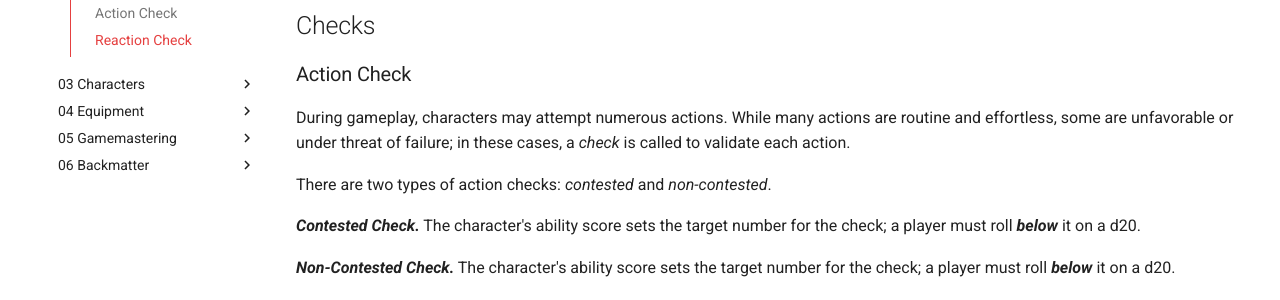
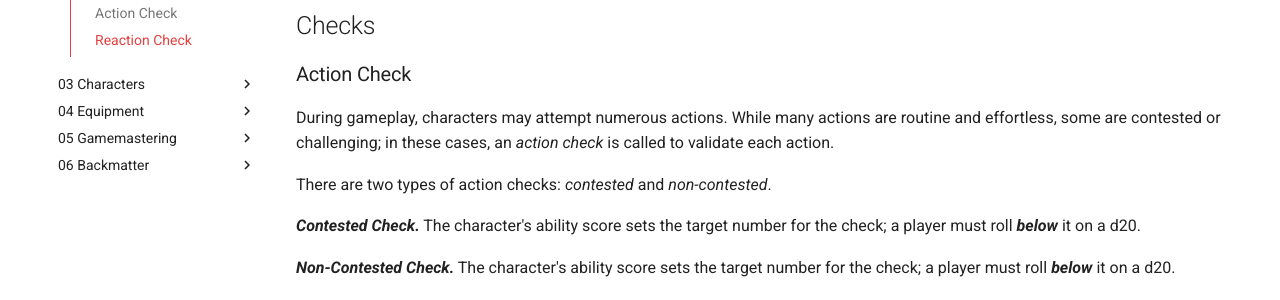
Before and after one commit to OldManUmby/DungeonLegacy, an MkDocs documentation site: the page built from docs/project/manuscript/02 Gameplay/01 Gameplay.md, in a window 1280 px wide and 932 px high. Shown: the part 368-668 px from the top of the window. Built offline with MkDocs 1.6.1 and Material for MkDocs 9.7.7, drawn with Linux system fonts in a browser that asks for light colours; comment, search, counter and statistics services are not loaded.

Commit message:
Updated MD Syntax

```diff
--- a/docs/project/manuscript/02 Gameplay/01 Gameplay.md
+++ b/docs/project/manuscript/02 Gameplay/01 Gameplay.md
@@ -12,13 +12,13 @@
 
 ### Action Check
 
-During gameplay, characters may attempt numerous actions. While many actions are routine and effortless, some are unfavorable or under threat of failure; in these cases, a _check_ is called to validate each action.
+During gameplay, characters may attempt numerous actions. While many actions are routine and effortless, some are contested or challenging; in these cases, an *action check* is called to validate each action.
 
-There are two types of action checks: _contested_ and _non-contested_.
+There are two types of action checks: *contested* and *non-contested*.
 
-***Contested Check.*** The character's ability score sets the target number for the check; a player must roll _**below**_ it on a d20.
+***Contested Check.*** The character's ability score sets the target number for the check; a player must roll ***below*** it on a d20.
 
-***Non-Contested Check.*** The character's ability score sets the target number for the check; a player must roll _**below**_ it on a d20.
+***Non-Contested Check.*** The character's ability score sets the target number for the check; a player must roll ***below*** it on a d20.
 
 ### Reaction Check
 
```
Also changed, not shown: docs/project/manuscript/01 Frontmatter/04 Introduction.md (+3 -3 lines).
